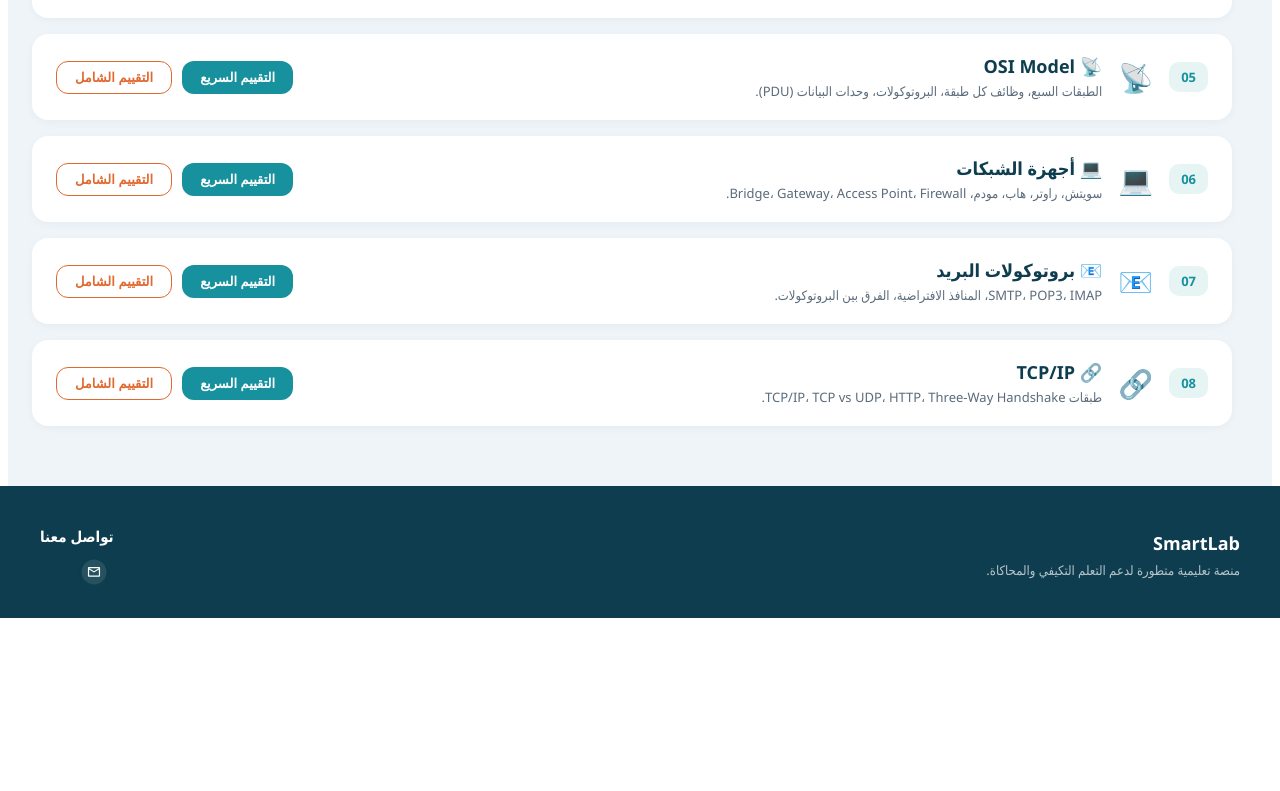
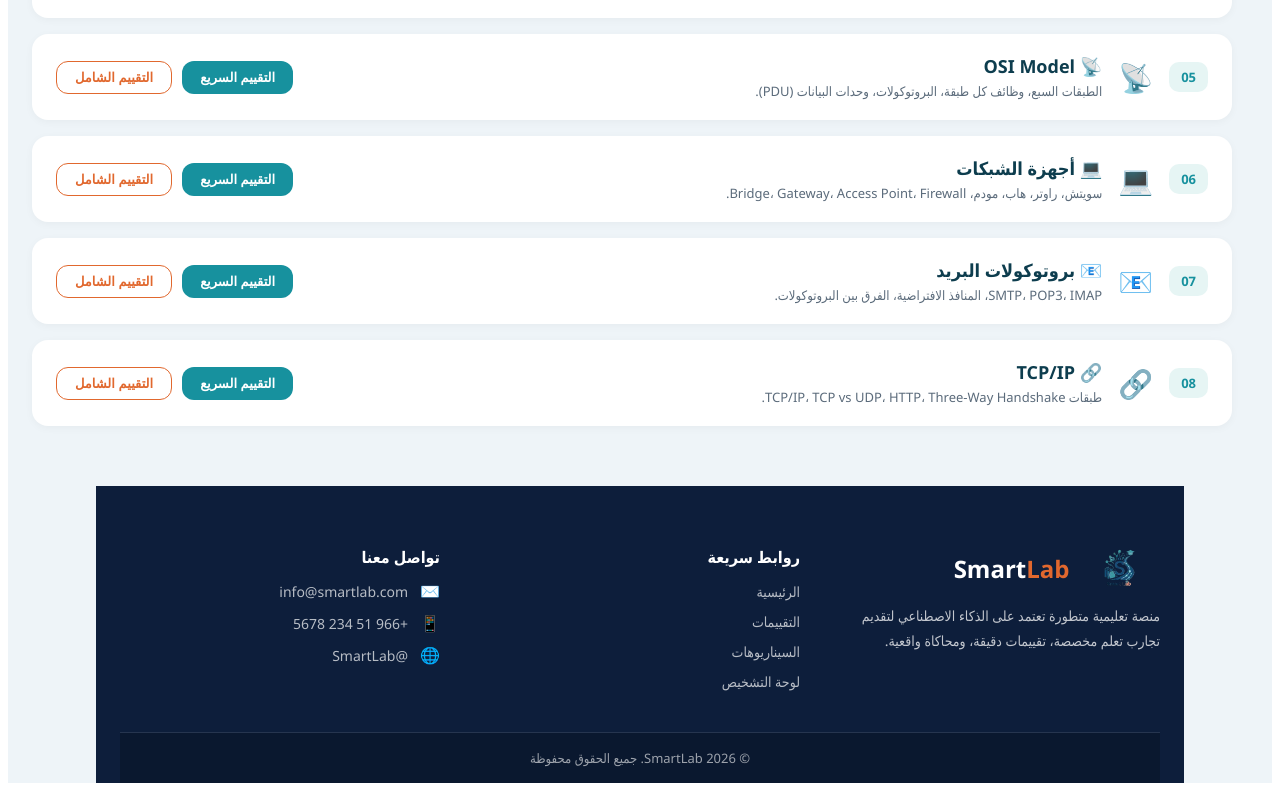
Before and after one commit to Alaa0011908/smartlab-full, a Next.js app: page /assessment/categories in a window 1280 px wide. Shown: the part 663-1454 px from the top of the page. Before the commit the page ends 1289 px from the top, so only its background shows below. Built offline with nearby package versions, Linux system fonts and the light colour scheme.

Commit message:
Update categories.js

```diff
--- a/pages/assessment/categories.js
+++ b/pages/assessment/categories.js
@@ -3,6 +3,7 @@ import React, { useState, useEffect } from 'react';
 import { useRouter } from 'next/router';
 import Link from 'next/link';
 import Navbar from "../../components/Navbar";
+import Footer from "../../components/Footer";
 
 const COLORS = {
   teal: "#17919e",
@@ -111,72 +112,7 @@ const styles = {
     cursor: 'pointer',
     transition: 'background-color 0.25s ease, transform 0.25s ease',
   },
-  footer: {
-    backgroundColor: COLORS.navy,
-    color: COLORS.white,
-    padding: '40px 24px 32px',
-    width: '100%',
-    display: 'flex',
-    justifyContent: 'center',
-  },
-  footerContainer: {
-    display: 'flex',
-    justifyContent: 'space-between',
-    alignItems: 'center',
-    width: '100%',
-    maxWidth: '1200px',
-    padding: '0 24px',
-    flexWrap: 'wrap',
-    gap: '20px',
-  },
-  footerBrand: {
-    margin: '0 0 6px 0',
-    fontWeight: 'bold',
-    fontSize: '18px',
-    color: COLORS.white,
-    textAlign: 'right',
-  },
-  footerText: {
-    margin: 0,
-    fontSize: '13px',
-    opacity: 0.7,
-    lineHeight: '1.5',
-  },
-  footerRight: {
-    display: 'flex',
-    flexDirection: 'column',
-    alignItems: 'flex-start',
-    gap: '8px',
-  },
-  footerContactTitle: { margin: 0, fontSize: '15px', fontWeight: 'bold' },
-  footerEmailWrap: { display: 'flex', alignItems: 'center', justifyContent: 'center' },
 };
-
-function MailIcon() {
-  return (
-    <svg width="40" height="32" viewBox="0 0 64 50" fill="none" xmlns="http://www.w3.org/2000/svg">
-      <g filter="url(#filter0_d_334_96)">
-        <mask id="path-1-inside-1_334_96" fill="white">
-          <path d="M12 28C12 16.9543 20.9543 8 32 8C43.0457 8 52 16.9543 52 28C52 39.0457 43.0457 48 32 48C20.9543 48 12 39.0457 12 28Z"/>
-        </mask>
-        <path d="M12 28C12 16.9543 20.9543 8 32 8C43.0457 8 52 16.9543 52 28C52 39.0457 43.0457 48 32 48C20.9543 48 12 39.0457 12 28Z" fill="white" fillOpacity="0.1"/>
-        <path d="M24.2222 35.7773C23.6875 35.7773 23.2297 35.587 22.849 35.2062C22.4682 34.8254 22.2778 34.3676 22.2778 33.8329V22.1662C22.2778 21.6315 22.4682 21.1738 22.849 20.793C23.2297 20.4122 23.6875 20.2218 24.2222 20.2218H39.7778C40.3125 20.2218 40.7702 20.4122 41.151 20.793C41.5318 21.1738 41.7222 21.6315 41.7222 22.1662V33.8329C41.7222 34.3676 41.5318 34.8254 41.151 35.2062C40.7702 35.587 40.3125 35.7773 39.7778 35.7773H24.2222ZM32 28.9718L24.2222 24.1107V33.8329H39.7778V24.1107L32 28.9718ZM32 27.0273L39.7778 22.1662H24.2222L32 27.0273Z" fill="white"/>
-      </g>
-      <defs>
-        <filter id="filter0_d_334_96" x="0" y="0" width="64" height="64" filterUnits="userSpaceOnUse">
-          <feFlood floodOpacity="0" result="BackgroundImageFix"/>
-          <feColorMatrix in="SourceAlpha" type="matrix" values="0 0 0 0 0 0 0 0 0 0 0 0 0 0 0 0 0 0 127 0" result="hardAlpha"/>
-          <feOffset dy="4"/>
-          <feGaussianBlur stdDeviation="6"/>
-          <feComposite in2="hardAlpha" operator="out"/>
-          <feColorMatrix type="matrix" values="0 0 0 0 0.192157 0 0 0 0 0.117647 0 0 0 0 0.0627451 0 0 0 0.04 0"/>
-          <feBlend mode="normal" in2="BackgroundImageFix" result="effect1_dropShadow_334_96"/>
-          <feBlend mode="normal" in="SourceGraphic" in2="effect1_dropShadow_334_96" result="shape"/>
-        </filter>
-      </defs>
-    </svg>
-  );
-}
 
 export default function Categories() {
   const router = useRouter();
@@ -202,7 +138,6 @@ export default function Categories() {
 
   return (
     <div style={styles.page}>
-      {/* ===== Navbar ===== */}
       <Navbar />
 
       <main style={styles.main}>
@@ -274,20 +209,7 @@ export default function Categories() {
         </div>
       </main>
 
-      <footer style={styles.footer}>
-        <div style={styles.footerContainer}>
-          <div>
-            <p style={styles.footerBrand}>SmartLab</p>
-            <p style={styles.footerText}>منصة تعليمية متطورة لدعم التعلم التكيفي والمحاكاة.</p>
-          </div>
-          <div style={styles.footerRight}>
-            <p style={styles.footerContactTitle}>تواصل معنا</p>
-            <div style={styles.footerEmailWrap}>
-              <MailIcon />
-            </div>
-          </div>
-        </div>
-      </footer>
+      <Footer />
     </div>
   );
 }
```
